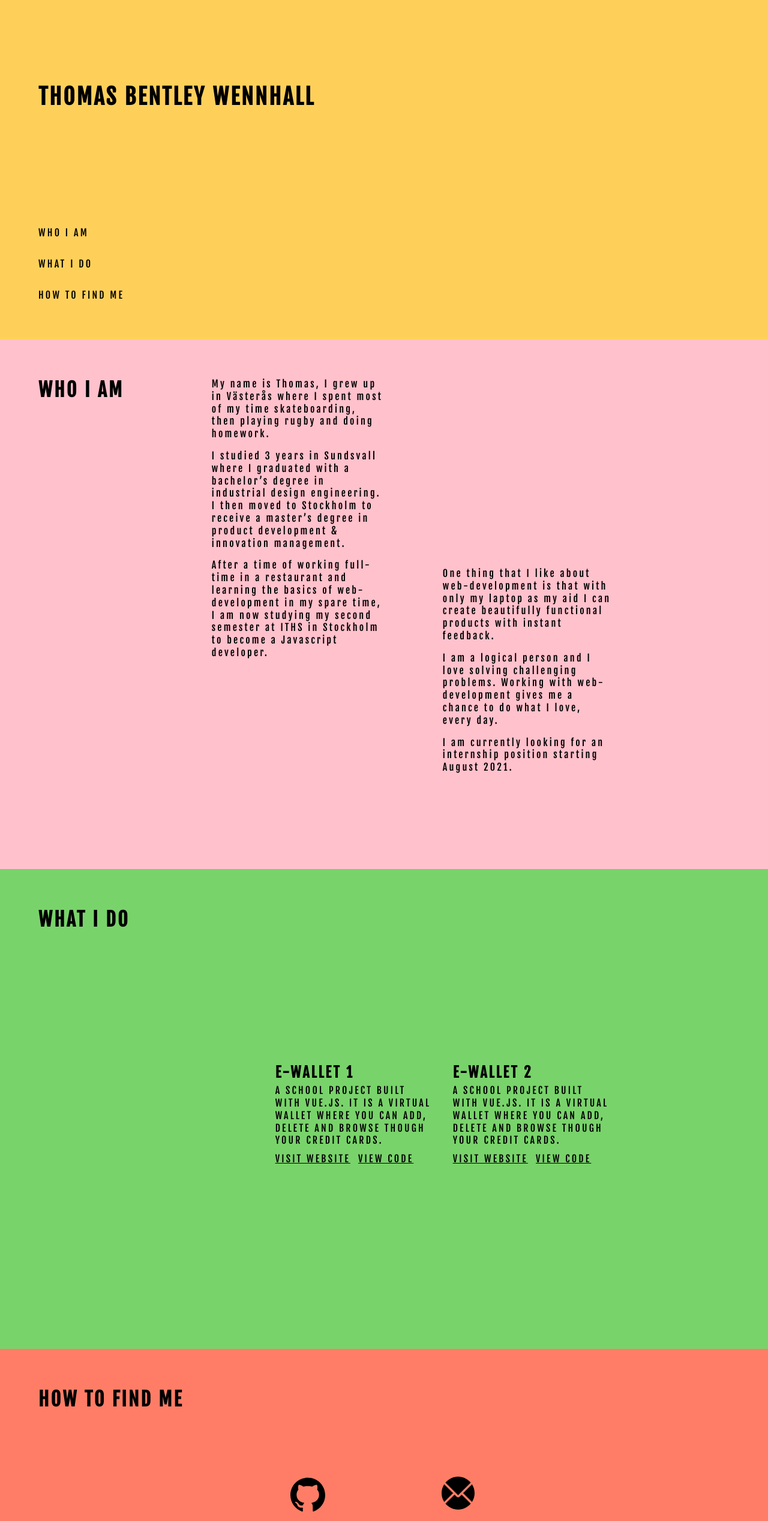
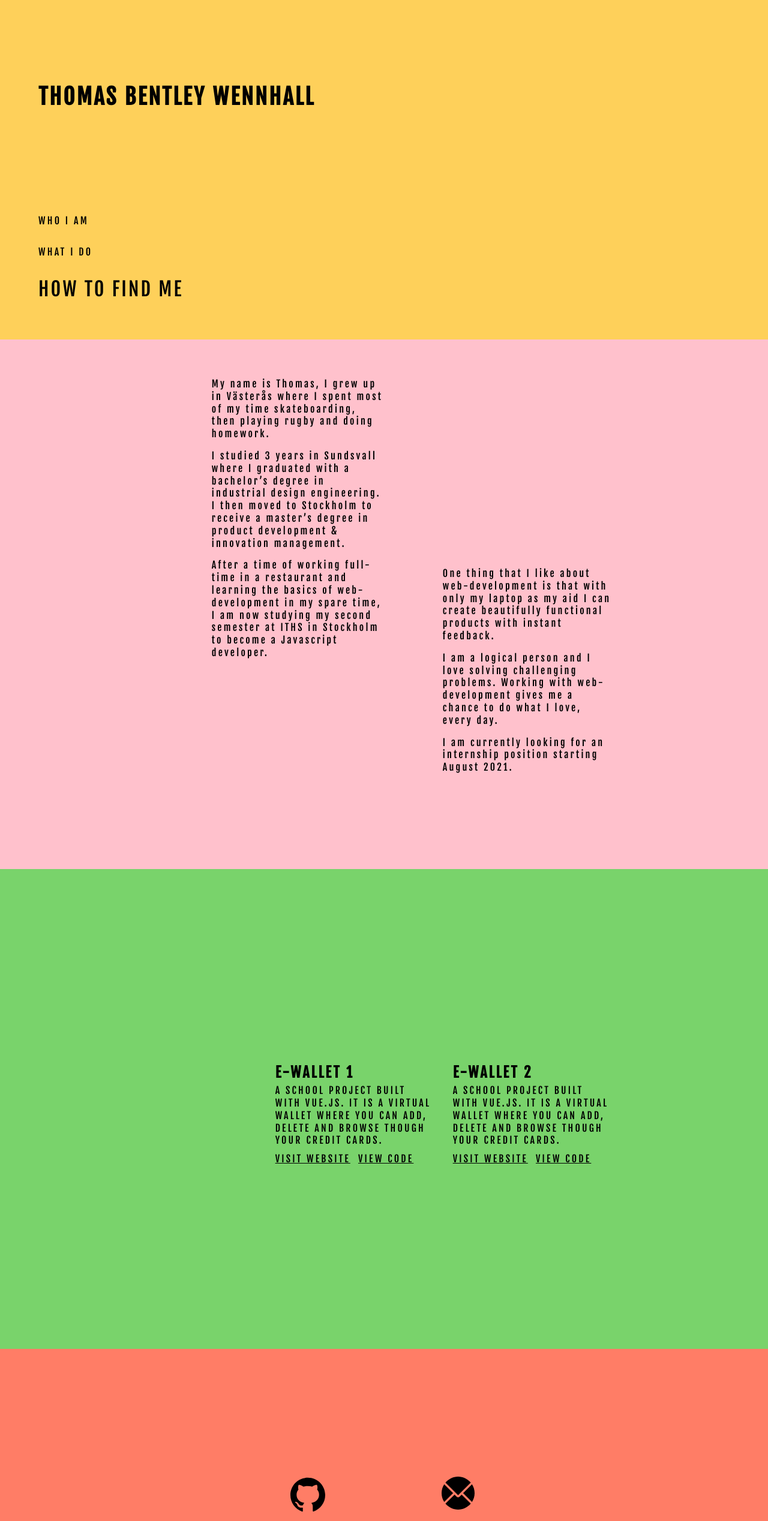
Before and after one commit to thomaswennhall/portfolio, a Vue app: page / in a window 1280 px wide. Shown: the part 234-2770 px from the top of the page at 60% size. Built offline with nearby package versions, Linux system fonts and the light colour scheme.

Commit message:
add a fully working navbar on desktop

```diff
--- a/src/App.vue
+++ b/src/App.vue
@@ -1,7 +1,11 @@
 <template>
   <div id="app">
     <Home class="view view--home" />
-    <NavBar class="nav-bar" :class="{sticky: sticky}"/>
+    <NavBar
+      class="nav-bar"
+      :class="{sticky: sticky}"
+      :active="active"
+    />
     <About class="view view--about" />
     <Projects class="view view--projects" />
     <Contact class="view view--contact" />
@@ -19,18 +23,43 @@ export default {
   components: { About, Home, Projects, Contact, NavBar },
 
   data(){ return {
-    sticky: false
+    sticky: false,
+    active: {
+        about: false,
+        projects: false,
+        contact: false
+      }
   }},
 
   mounted() {
     window.document.onscroll = () => {
      const navBar = document.querySelector('.nav-bar')
      let navPosition = navBar.offsetTop
+     const aboutTop = document.querySelector('#about').getBoundingClientRect().top
+     const projectsTop = document.querySelector('#projects').getBoundingClientRect().top
+     const contactTop = document.querySelector('#contact').getBoundingClientRect().top
 
      if(window.scrollY > navPosition){
        this.sticky = true
+       if(aboutTop <= 0){
+         this.active.about = true
+          if(projectsTop <= 1){
+            this.active.about = false
+            this.active.projects = true
+            if(contactTop <= 1){
+              this.active.about = false
+              this.active.projects = false
+              this.active.contact = true
+            } else{
+              this.active.contact = false
+            }
+          }else{
+            this.active.projects = false
+          }
+        }
         if(window.scrollY < window.innerHeight - navBar.offsetHeight - 32){
           this.sticky = false
+          this.active.about = false
         }
        }else{
           this.sticky = false
@@ -102,6 +131,9 @@ button{
   padding: 2rem;
   @media screen and (min-width: 650px) {
     padding: 4rem;
+    .section-heading{
+      display: none;
+    }
   }
 
   &--about, &--projects, &--contact{
@@ -111,5 +143,7 @@ button{
   &--home{
     height: 100vh;
   }
+
+
 }
 </style>
--- a/src/components/NavBar.vue
+++ b/src/components/NavBar.vue
@@ -1,19 +1,19 @@
 <template>
   <nav id="nav">
     <a
-      @click="toggleAbout"
+      class="link-about"
       :class="{ active: active.about }"
       href="#about"
       >WHO I AM</a
     >
     <a
-      @click="toggleProjects"
+      class="link-projects"
       :class="{ active: active.projects }"
       href="#projects"
       >WHAT I DO</a
     >
     <a
-      @click="toggleContact"
+      class="link-contact"
       :class="{ active: active.contact }"
       href="#contact"
       >HOW TO FIND ME</a
@@ -23,32 +23,8 @@
 
 <script>
 export default {
-  data() {
-    return {
-      active: {
-        about: false,
-        projects: false,
-        contact: false
-      }
-    };
-  },
-
-  methods: {
-    toggleAbout() {
-      this.active.about = true;
-      this.active.projects = false;
-      this.active.contact = false;
-    },
-    toggleProjects() {
-      this.active.about = false;
-      this.active.projects = true;
-      this.active.contact = false;
-    },
-    toggleContact() {
-      this.active.about = false;
-      this.active.projects = false;
-      this.active.contact = true;
-    }
+  props: {
+    active: Object
   }
 };
 </script>
@@ -60,11 +36,26 @@ nav {
   justify-content: space-between;
   align-items: start;
 
+  @media screen and (max-width: 650px) {
+    display: none;
+  }
+
   a {
     margin-bottom: 2rem;
-
-    &:hover {
-      color: $primary-pink;
+    &.link-about{
+      &:hover {
+        color: $primary-pink;
+      }
+    }
+    &.link-projects{
+      &:hover {
+        color: $primary-green;
+      }
+    }
+    &.link-contact{
+      &:hover {
+        color: $primary-red;
+      }
     }
     &.active {
       font-size: 2rem;
--- a/src/views/About.vue
+++ b/src/views/About.vue
@@ -1,6 +1,6 @@
 <template>
   <section id="about">
-    <h1 class="heading">Who I am</h1>
+    <h1 class="section-heading">Who I am</h1>
       <article class="article article-first">
         <p>
           My name is Thomas, I grew up in V&auml;ster&aring;s where I spent most
@@ -47,8 +47,8 @@ export default {
   display: flex;
   flex-direction: column;
 
-  .heading{
-      grid-column: span 2;
+  .section-heading{
+    grid-column: span 2;
   }
 
   p {
@@ -72,7 +72,7 @@ export default {
     grid-template-rows: repeat(12, 1fr);
     gap: 0.2rem;
 
-    .heading{
+    .section-heading{
       grid-column: span 2;
     }
     .article {
--- a/src/views/Contact.vue
+++ b/src/views/Contact.vue
@@ -1,6 +1,6 @@
 <template>
   <section id="contact">
-    <h1 class="heading">How to find me</h1>
+    <h1 class="section-heading">How to find me</h1>
     <a
       class="link-github"
       href="https://github.com/thomaswennhall"
@@ -44,7 +44,7 @@ export default {
 #contact {
   background-color: $primary-red;
 
-  .heading {
+  .section-heading {
     grid-column: span 12;
     overflow: auto;
   }
--- a/src/views/Projects.vue
+++ b/src/views/Projects.vue
@@ -1,6 +1,6 @@
 <template>
   <section id="projects">
-      <h1 class="heading">What I do</h1>
+      <h1 class="section-heading">What I do</h1>
      <!--  <p class="projects-text">
         Here is a collection of projects I have done. Some are assignments from
         school and some are projects I have created in my spare time.
@@ -106,7 +106,7 @@ export default {
       grid-column: 3 / span 3;
     }
 
-    .heading{
+    .section-heading{
       grid-column: span 3;
     }
     .projects-text{
```
